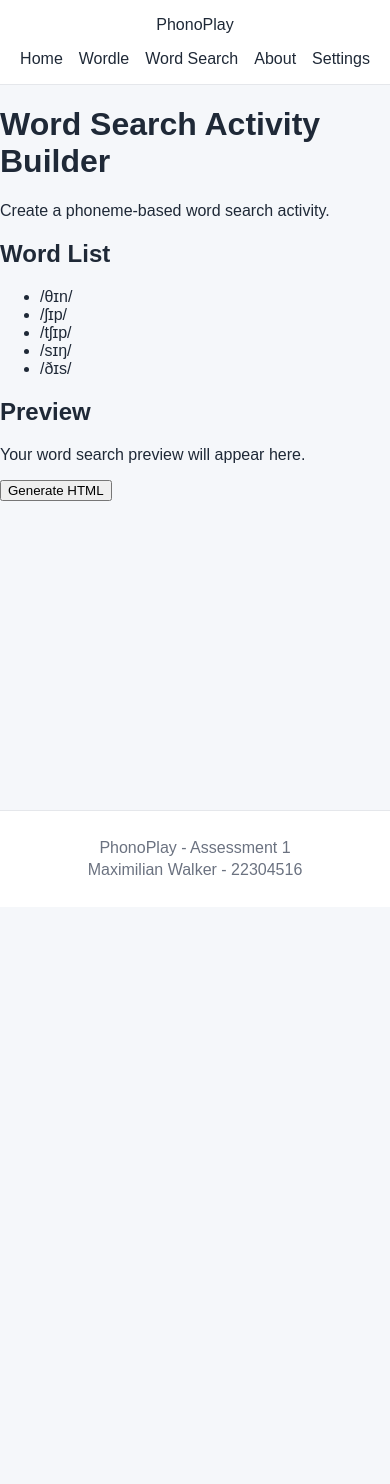
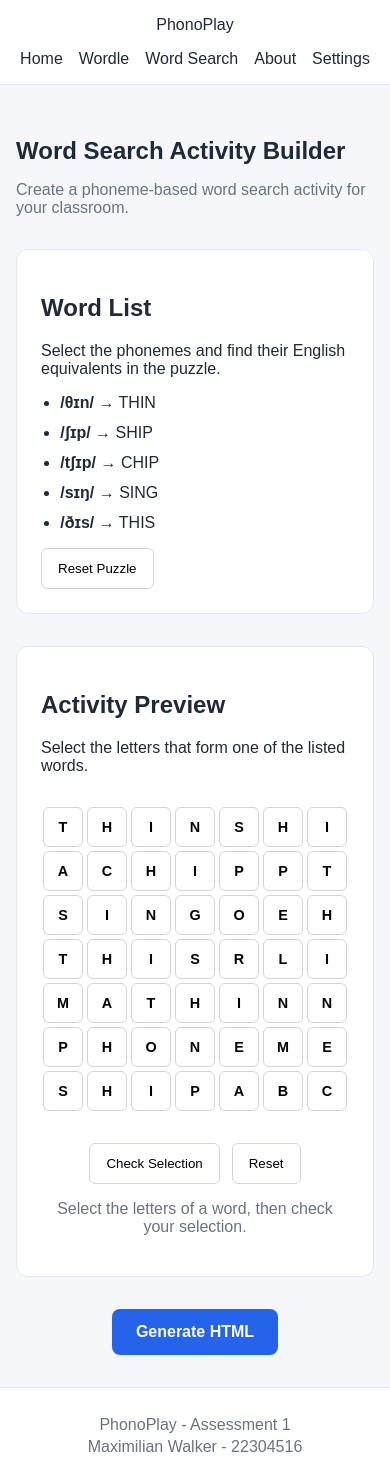
Before and after one commit to 22304516/phonoplay, a Next.js app: page /word-search in a window 390 px wide. Before the commit the page ends 907 px from the top, so only its background shows below. Built offline with nearby package versions, Linux system fonts and the light colour scheme.

Commit message:
Implement phoneme Word Search activity

```diff
--- a/app/globals.css
+++ b/app/globals.css
@@ -292,3 +292,87 @@ footer p {
   text-align: center;
   color: #6b7280;
 }
+
+.word-search-page {
+  max-width: 1200px;
+  margin: 0 auto;
+  padding: 3rem 2rem;
+}
+
+.phoneme-word-list {
+  padding-left: 1.2rem;
+}
+
+.phoneme-word-list li {
+  margin-bottom: 0.75rem;
+}
+
+.found-label {
+  color: #16a34a;
+  font-weight: 600;
+}
+
+.word-search-grid {
+  display: grid;
+  grid-template-columns: repeat(7, 55px);
+  gap: 0.4rem;
+  justify-content: center;
+  margin: 2rem auto;
+}
+
+.search-cell {
+  width: 55px;
+  height: 55px;
+  border: 1px solid #d1d5db;
+  border-radius: 6px;
+  background: white;
+  font-size: 1.1rem;
+  font-weight: 600;
+  cursor: pointer;
+}
+
+.search-cell:hover {
+  background: #f3f4f6;
+}
+
+.search-cell.selected {
+  background: #bfdbfe;
+  border-color: #2563eb;
+}
+
+.word-search-controls {
+  display: flex;
+  justify-content: center;
+  gap: 0.75rem;
+}
+
+.word-search-controls button,
+.settings-panel button {
+  padding: 0.75rem 1rem;
+  border: 1px solid #d1d5db;
+  border-radius: 6px;
+  background: white;
+  cursor: pointer;
+}
+
+.word-search-controls button:hover,
+.settings-panel button:hover {
+  background: #f3f4f6;
+}
+
+@media (max-width: 600px) {
+  .word-search-page {
+    padding: 2rem 1rem;
+  }
+
+  .word-search-grid {
+    grid-template-columns: repeat(7, 40px);
+    gap: 0.25rem;
+  }
+
+  .search-cell {
+    width: 40px;
+    height: 40px;
+    font-size: 0.9rem;
+  }
+}
--- a/app/word-search/page.tsx
+++ b/app/word-search/page.tsx
@@ -1,27 +1,298 @@
+"use client";
+
+import { useState } from "react";
+
+const words = [
+  { phoneme: "/θɪn/", english: "THIN" },
+  { phoneme: "/ʃɪp/", english: "SHIP" },
+  { phoneme: "/tʃɪp/", english: "CHIP" },
+  { phoneme: "/sɪŋ/", english: "SING" },
+  { phoneme: "/ðɪs/", english: "THIS" },
+];
+
+const grid = [
+  ["T", "H", "I", "N", "S", "H", "I"],
+  ["A", "C", "H", "I", "P", "P", "T"],
+  ["S", "I", "N", "G", "O", "E", "H"],
+  ["T", "H", "I", "S", "R", "L", "I"],
+  ["M", "A", "T", "H", "I", "N", "N"],
+  ["P", "H", "O", "N", "E", "M", "E"],
+  ["S", "H", "I", "P", "A", "B", "C"],
+];
+
 export default function WordSearch() {
+  const [selected, setSelected] = useState<string[]>([]);
+  const [foundWords, setFoundWords] = useState<string[]>([]);
+
+  function selectCell(row: number, column: number) {
+    const cell = `${row}-${column}`;
+
+    if (selected.includes(cell)) {
+      setSelected(selected.filter((item) => item !== cell));
+    } else {
+      setSelected([...selected, cell]);
+    }
+  }
+
+  function checkSelection() {
+    const selectedLetters = selected
+      .map((cell) => {
+        const [row, column] = cell.split("-").map(Number);
+        return grid[row][column];
+      })
+      .join("");
+
+    const matchingWord = words.find(
+      (word) => word.english === selectedLetters
+    );
+
+    if (matchingWord && !foundWords.includes(matchingWord.english)) {
+      setFoundWords([...foundWords, matchingWord.english]);
+      setSelected([]);
+    } else {
+      alert("That selection does not match a word.");
+    }
+  }
+
+  function resetPuzzle() {
+    setSelected([]);
+    setFoundWords([]);
+  }
+
+  function generateHTML() {
+    const html = `
+<!DOCTYPE html>
+<html lang="en">
+<head>
+<meta charset="UTF-8">
+<meta name="viewport" content="width=device-width, initial-scale=1.0">
+<title>PhonoPlay Word Search</title>
+
+<style>
+body {
+  font-family: Arial, sans-serif;
+  background: #f5f7fa;
+  text-align: center;
+  padding: 30px 15px;
+}
+
+.grid {
+  display: grid;
+  grid-template-columns: repeat(7, 50px);
+  gap: 5px;
+  justify-content: center;
+  margin: 30px auto;
+}
+
+.cell {
+  width: 50px;
+  height: 50px;
+  border: 1px solid #ccc;
+  background: white;
+  display: flex;
+  align-items: center;
+  justify-content: center;
+  font-weight: bold;
+  cursor: pointer;
+}
+
+.cell.selected {
+  background: #bfdbfe;
+}
+
+button {
+  padding: 10px 15px;
+  margin: 5px;
+  cursor: pointer;
+}
+
+.word-list {
+  max-width: 400px;
+  margin: auto;
+}
+</style>
+</head>
+
+<body>
+
+<h1>PhonoPlay Word Search</h1>
+
+<p>Find the English words represented by the phonemes.</p>
+
+<div class="grid" id="grid"></div>
+
+<div class="word-list">
+<h2>Phoneme Words</h2>
+<ul>
+<li>/θɪn/ → THIN</li>
+<li>/ʃɪp/ → SHIP</li>
+<li>/tʃɪp/ → CHIP</li>
+<li>/sɪŋ/ → SING</li>
+<li>/ðɪs/ → THIS</li>
+</ul>
+</div>
+
+<button onclick="reset()">Reset</button>
+
+<script>
+const letters = [
+["T","H","I","N","S","H","I"],
+["A","C","H","I","P","P","T"],
+["S","I","N","G","O","E","H"],
+["T","H","I","S","R","L","I"],
+["M","A","T","H","I","N","N"],
+["P","H","O","N","E","M","E"],
+["S","H","I","P","A","B","C"]
+];
+
+let selected = [];
+
+function render() {
+  const grid = document.getElementById("grid");
+  grid.innerHTML = "";
+
+  letters.forEach((row, rowIndex) => {
+    row.forEach((letter, columnIndex) => {
+
+      const cell = document.createElement("button");
+
+      cell.className = "cell";
+      cell.textContent = letter;
+
+      cell.onclick = function() {
+        const id = rowIndex + "-" + columnIndex;
+
+        if (selected.includes(id)) {
+          selected = selected.filter(item => item !== id);
+          cell.classList.remove("selected");
+        } else {
+          selected.push(id);
+          cell.classList.add("selected");
+        }
+      };
+
+      grid.appendChild(cell);
+    });
+  });
+}
+
+function reset() {
+  selected = [];
+  render();
+}
+
+render();
+</script>
+
+</body>
+</html>
+`;
+
+    const blob = new Blob([html], { type: "text/html" });
+    const url = URL.createObjectURL(blob);
+
+    const link = document.createElement("a");
+    link.href = url;
+    link.download = "phonoplay-word-search.html";
+    link.click();
+
+    URL.revokeObjectURL(url);
+  }
+
   return (
-    <div>
-      <h1>Word Search Activity Builder</h1>
+    <div className="word-search-page">
+      <section className="page-header">
+        <h1>Word Search Activity Builder</h1>
 
-      <p>
-        Create a phoneme-based word search activity.
-      </p>
+        <p>
+          Create a phoneme-based word search activity for your classroom.
+        </p>
+      </section>
 
-      <h2>Word List</h2>
+      <section className="builder">
+        <aside className="settings-panel">
+          <h2>Word List</h2>
 
-      <ul>
-        <li>/θɪn/</li>
-        <li>/ʃɪp/</li>
-        <li>/tʃɪp/</li>
-        <li>/sɪŋ/</li>
-        <li>/ðɪs/</li>
-      </ul>
+          <p>
+            Select the phonemes and find their English equivalents in
+            the puzzle.
+          </p>
 
-      <h2>Preview</h2>
+          <ul className="phoneme-word-list">
+            {words.map((word) => (
+              <li key={word.english}>
+                <strong>{word.phoneme}</strong>
+                <span> → {word.english}</span>
 
-      <p>Your word search preview will appear here.</p>
+                {foundWords.includes(word.english) && (
+                  <span className="found-label"> Found</span>
+                )}
+              </li>
+            ))}
+          </ul>
 
-      <button>Generate HTML</button>
+          <button onClick={resetPuzzle}>
+            Reset Puzzle
+          </button>
+        </aside>
+
+        <section className="preview-panel">
+          <h2>Activity Preview</h2>
+
+          <p>
+            Select the letters that form one of the listed words.
+          </p>
+
+          <div className="word-search-grid">
+            {grid.map((row, rowIndex) =>
+              row.map((letter, columnIndex) => {
+                const cell = `${rowIndex}-${columnIndex}`;
+                const isSelected = selected.includes(cell);
+
+                return (
+                  <button
+                    key={cell}
+                    className={`search-cell ${
+                      isSelected ? "selected" : ""
+                    }`}
+                    onClick={() =>
+                      selectCell(rowIndex, columnIndex)
+                    }
+                    aria-label={`Row ${rowIndex + 1}, Column ${
+                      columnIndex + 1
+                    }, letter ${letter}`}
+                  >
+                    {letter}
+                  </button>
+                );
+              })
+            )}
+          </div>
+
+          <div className="word-search-controls">
+            <button onClick={checkSelection}>
+              Check Selection
+            </button>
+
+            <button onClick={resetPuzzle}>
+              Reset
+            </button>
+          </div>
+
+          <p className="phoneme-hint">
+            Select the letters of a word, then check your selection.
+          </p>
+        </section>
+      </section>
+
+      <section className="generate-section">
+        <button
+          className="generate-button"
+          onClick={generateHTML}
+        >
+          Generate HTML
+        </button>
+      </section>
     </div>
   );
 }
```
